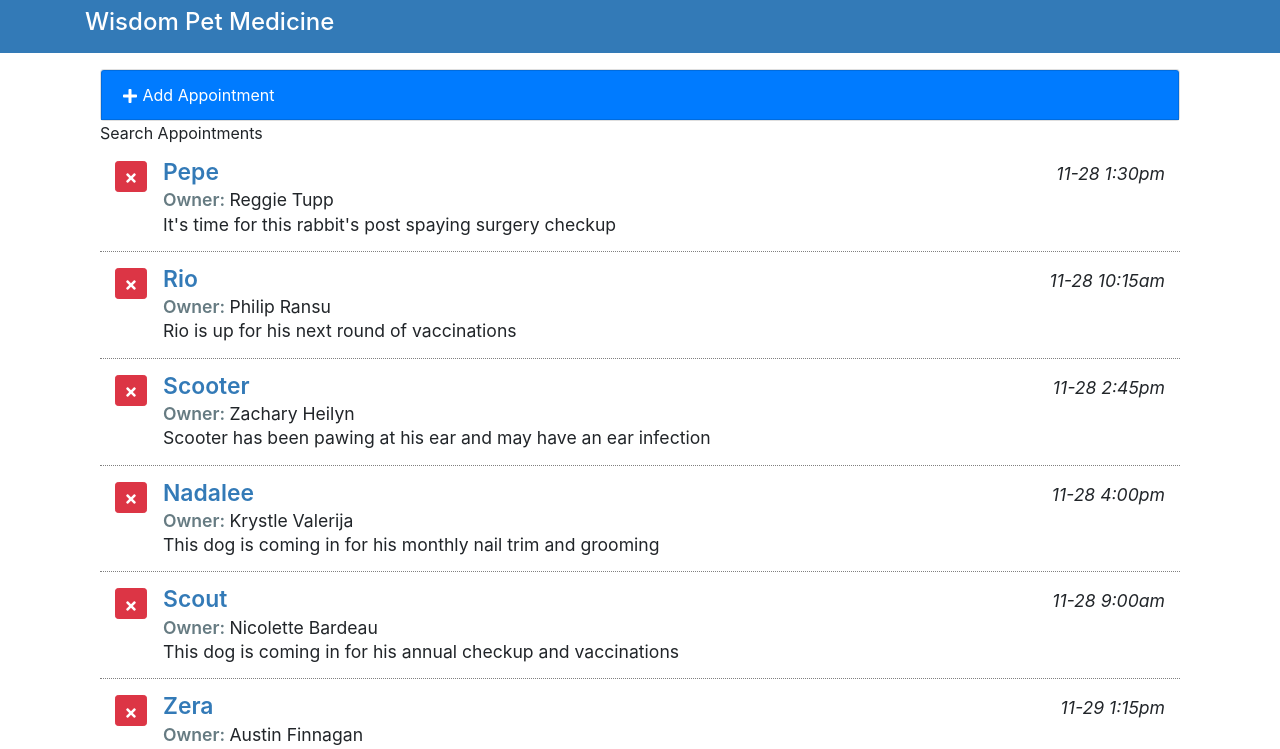
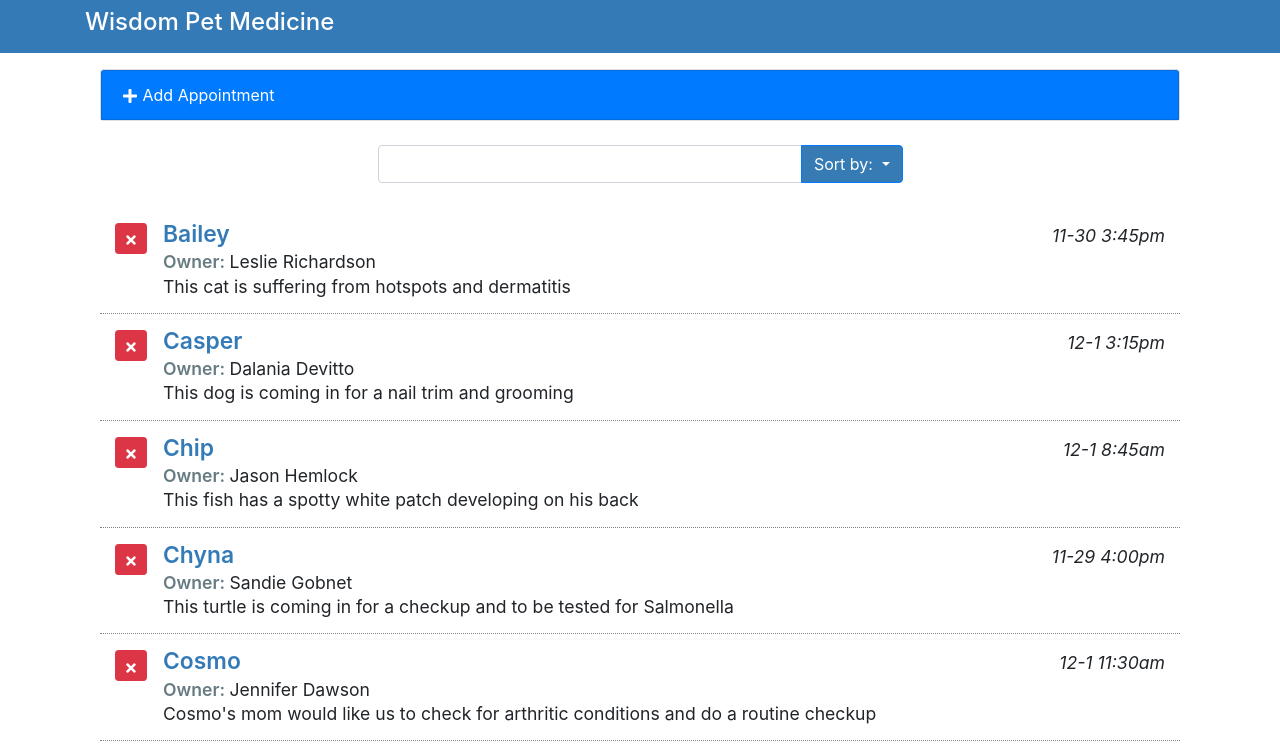
Before and after one commit to JASONG2G/reactInterface, a React (Create React App) app: page / in a window 1280 px wide. Shown: the top 749 px of the page. Built offline with nearby package versions, Linux system fonts and the light colour scheme.

Commit message:
connect dropdown with state

```diff
--- a/src/components/AddAppointments.js
+++ b/src/components/AddAppointments.js
@@ -1,42 +1,67 @@
 import React, { Component } from "react";
-import { FaPlus } from 'react-icons/fa';
+import { FaPlus } from "react-icons/fa";
 
 class AddAppointments extends Component {
-
-  constructor(){
+  constructor() {
     super();
     this.state = {
-      petName: '',
-      ownerName: '',
-      aptDate: '',
-      aptTime: '',
-      aptNotes: ''
-    }
+      petName: "",
+      ownerName: "",
+      aptDate: "",
+      aptTime: "",
+      aptNotes: "",
+    };
     this.handleChange = this.handleChange.bind(this);
+    this.handleAdd = this.handleAdd.bind(this);
   }
 
-  handleChange(e){
+  handleChange(e) {
     const target = e.target;
     const value = target.value;
     const name = target.name;
 
     this.setState({
-      [name]:value
+      [name]: value,
     });
+  }
+  handleAdd(e) {
+    e.preventDefault();
+    let tempApt = {
+      petName: this.state.petName,
+      ownerName: this.state.ownerName,
+      aptDate: this.state.aptDate + " " + this.state.aptTime,
+      aptNotes: this.state.aptNotes,
+    };
+
+    this.props.AddAppointments(tempApt);
+
+    this.setState = {
+      petName: "",
+      ownerName: "",
+      aptDate: "",
+      aptTime: "",
+      aptNotes: "",
+    };
+    this.props.toggleForm();
   }
 
   render() {
     return (
-      <div className={
-        "card textcenter mt-3 " +
-        (this.props.formDisplay ? '': 'add-appointment')
-      }>
-        <div className="apt-addheading card-header bg-primary text-white" onClick={this.props.toggleForm}>
+      <div
+        className={
+          "card textcenter mt-3 " +
+          (this.props.formDisplay ? "" : "add-appointment")
+        }
+      >
+        <div
+          className="apt-addheading card-header bg-primary text-white"
+          onClick={this.props.toggleForm}
+        >
           <FaPlus /> Add Appointment
         </div>
 
         <div className="card-body">
-          <form id="aptForm" noValidate>
+          <form id="aptForm" noValidate onSubmit={this.handleAdd}>
             <div className="form-group form-row">
               <label
                 className="col-md-2 col-form-label text-md-right"
--- a/src/components/App.js
+++ b/src/components/App.js
@@ -11,15 +11,28 @@
     this.state = {
       myAppointments: [],
       formDisplay: false,
+      orderBy: "petName",
+      orderDir: "asc",
       lastIndex: 0,
     };
     this.deleteAppointment = this.deleteAppointment.bind(this);
     this.toggleForm = this.toggleForm.bind(this);
+    this.AddAppointments = this.AddAppointments.bind(this);
+  }
+
+  AddAppointments(apt) {
+    let tempApts = this.state.myAppointments;
+    apt.aptId = this.state.lastIndex;
+    tempApts.unshift(apt);
+    this.setState({
+      myAppointments: tempApts,
+      lastIndex: this.state.lastIndex + 1,
+    });
   }
 
   toggleForm() {
     this.setState({
-      formDisplay: !this.state.formDisplay
+      formDisplay: !this.state.formDisplay,
     });
   }
 
@@ -47,17 +60,42 @@
   }
 
   render() {
+    let order;
+    let filteredApts = this.state.myAppointments;
+    if (this.state.orderDir === "asc") {
+      order = 1;
+    } else {
+      order = -1;
+    }
+
+    filteredApts.sort((a, b) => {
+      if (
+        a[this.state.orderBy].toLowerCase() <
+        b[this.state.orderBy].toLowerCase()
+      ) {
+        return -1 * order;
+      } else {
+        return 1 * order;
+      }
+    });
+
     return (
       <main className="page bg-white" id="petratings">
         <div className="container">
           <div className="row">
             <div className="col-md-12 bg-white">
               <div className="container">
-                <AddAppointments formDisplay={this.state.formDisplay}
-                toggleForm={this.toggleForm}/>
-                <SearchAppointments />
+                <AddAppointments
+                  formDisplay={this.state.formDisplay}
+                  toggleForm={this.toggleForm}
+                  AddAppointments={this.AddAppointments}
+                />
+                <SearchAppointments
+                  orderBy={this.state.orderBy}
+                  orderDir={this.state.orderDir}
+                />
                 <ListAppointments
-                  appointments={this.state.myAppointments}
+                  appointments={filteredApts}
                   deleteAppointment={this.deleteAppointment}
                 />
               </div>
--- a/src/components/SearchAppointments.js
+++ b/src/components/SearchAppointments.js
@@ -1,6 +1,81 @@
-function SearchAppointments() {
+import React, { Component } from "react";
+
+class SearchAppointments extends Component {
+  render() {
     return (
-      <div>Search Appointments</div>
-    )
+      <div className="search-appointments row justify-content-center my-4">
+        <div className="col-md-6">
+          <div className="input-group">
+            <input
+              id="SearchApts"
+              type="text"
+              className="form-control"
+              aria-label="Search Appointments"
+            />
+            <div className="input-group-append">
+              <button
+                type="button"
+                className="btn btn-primary dropdown-toggle"
+                data-toggle="dropdown"
+                aria-haspopup="true"
+                aria-expanded="false"
+              >
+                Sort by: <span className="caret" />
+              </button>
+
+              <div className="sort-menu dropdown-menu dropdown-menu-right">
+                <button
+                  className={
+                    "sort-by dropdown-item " +
+                    (this.props.orderBy === "petName" ? "active" : "")
+                  }
+                  href="#"
+                >
+                  Pet Name
+                </button>
+                <button
+                  className={
+                    "sort-by dropdown-item " +
+                    (this.props.orderBy === "aptDate" ? "active" : "")
+                  }
+                  href="#"
+                >
+                  Date
+                </button>
+                <button
+                  className={
+                    "sort-by dropdown-item " +
+                    (this.props.orderBy === "ownerName" ? "active" : "")
+                  }
+                  href="#"
+                >
+                  Owner
+                </button>
+                <div role="separator" className="dropdown-divider" />
+                <button
+                  className={
+                    "sort-by dropdown-item " +
+                    (this.props.orderDir === "asc" ? "active" : "")
+                  }
+                  href="#"
+                >
+                  Asc
+                </button>
+                <button
+                  className={
+                    "sort-by dropdown-item " +
+                    (this.props.orderDir === "desc" ? "active" : "")
+                  }
+                  href="#"
+                >
+                  Desc
+                </button>
+              </div>
+            </div>
+          </div>
+        </div>
+      </div>
+    );
   }
+}
 export default SearchAppointments;
```
Also changed, not shown: 2 other files (tests, documents, lock files or other folders).
